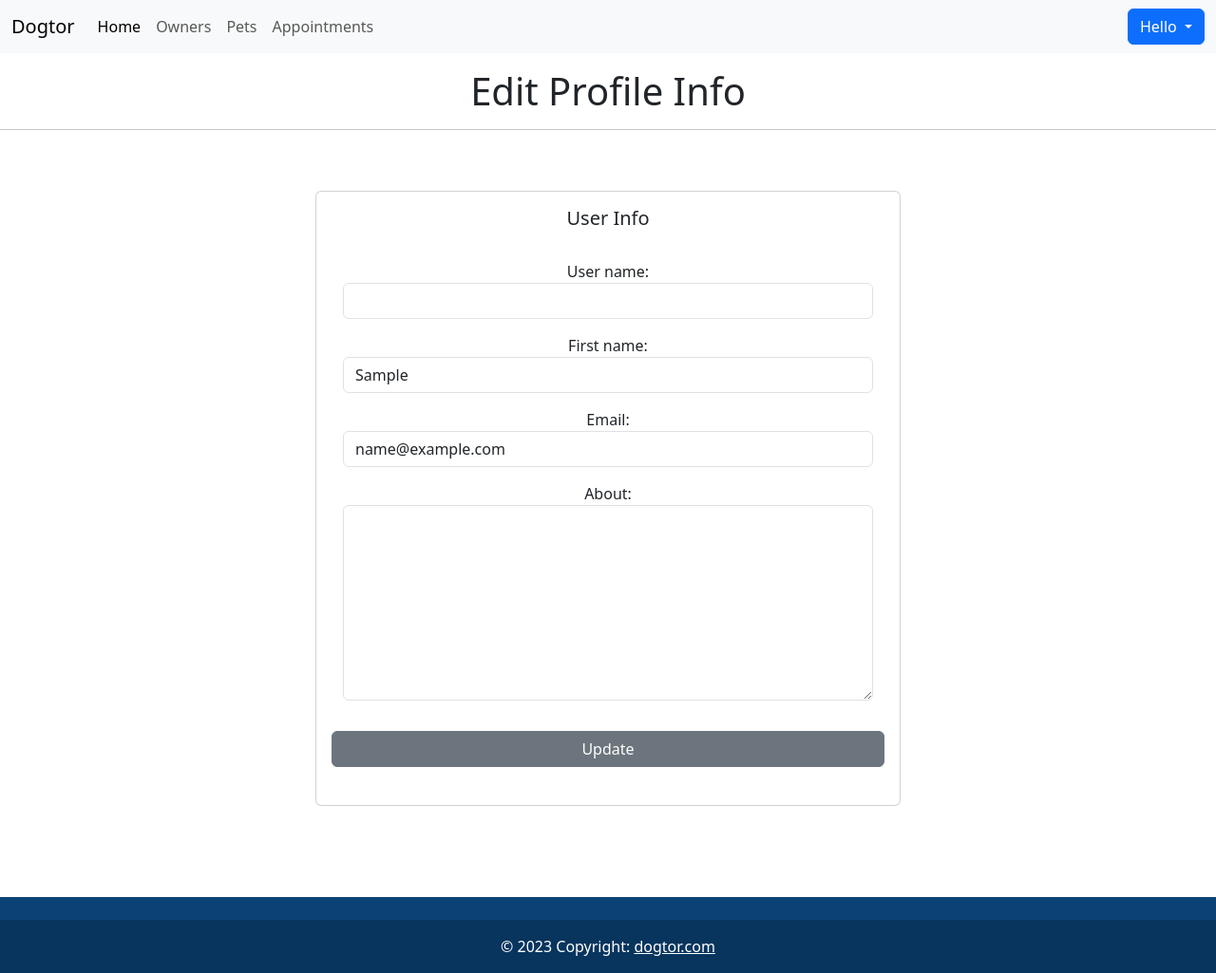
After one commit to rockzt/dogtor, a Django app: page /account/edit_profile/ in a window 1280 px wide. The commit adds this page. Shown: the whole page at 95% size. Run offline with Django 4.2, Linux system fonts and the light colour scheme; the visitor is signed in with stand-in values (Sample User, id 1); some libraries are stand-ins or nearby versions.

Commit message:
[added]  edit user profile info functionality

```diff
--- a/dogtor/authentication/forms.py
+++ b/dogtor/authentication/forms.py
@@ -119,7 +119,7 @@ class CustomUserCreationForm(forms.ModelForm):
                 }),
             'user_name': forms.TextInput(
                 attrs={
-                    'type': 'email',
+                    'type': 'text',
                     'class': 'form-control',
                 }),
             'about': forms.Textarea(
@@ -149,3 +149,35 @@ class CustomUserCreationForm(forms.ModelForm):
         if commit:
             user.save()
         return user
+
+
+
+
+class CustomUserEditForm(forms.ModelForm):
+
+    class Meta:
+        model = User
+        fields = ('user_name', 'first_name', 'email', 'about')
+        widgets = {
+            'email': forms.EmailInput(
+                attrs={
+                    'type': 'email',
+                    'class': 'form-control',
+                }),
+            'first_name': forms.TextInput(
+                attrs={
+                    'type': 'text',
+                    'class': 'form-control',
+                }),
+            'user_name': forms.TextInput(
+                attrs={
+                    'type': 'text',
+                    'class': 'form-control',
+                }),
+            'about': forms.Textarea(
+                attrs={
+                    'type': 'text',
+                    'class': 'form-control',
+                    'rows': '8'
+                }),
+        }
--- a/dogtor/authentication/urls.py
+++ b/dogtor/authentication/urls.py
@@ -4,4 +4,5 @@ from . import views
 urlpatterns = [
     path("register/", views.registration_view, name="register"),
     # Add other URL patterns as needed
+    path('edit_profile/', views.edit_profile, name='edit_profile'),
 ]
--- a/dogtor/authentication/views.py
+++ b/dogtor/authentication/views.py
@@ -1,7 +1,8 @@
 from django.shortcuts import render, redirect
-from .forms import CustomUserCreationForm
+from .forms import CustomUserCreationForm, CustomUserEditForm
 from django.contrib.auth import login
 from django.contrib.auth.forms import AuthenticationForm
+
 
 # Create your views here.
 
@@ -15,3 +16,16 @@ def registration_view(request):
     else:
         form = CustomUserCreationForm()
     return render(request, "registration/registration_form.html", {"form": form})
+
+
+
+
+def edit_profile(request):
+    if request.method == 'POST':
+        form = CustomUserEditForm(request.POST, instance=request.user)
+        if form.is_valid():
+            form.save()
+            return redirect('/account/edit_profile/')  # Redirect to the user's profile page
+    else:
+        form = CustomUserEditForm(instance=request.user)
+    return render(request, 'registration/edit_profile.html', {'form': form})
--- a/dogtor/templates/menu.html
+++ b/dogtor/templates/menu.html
@@ -27,7 +27,7 @@
                 Hello {{ request.user.user_name }}
             </button>
             <ul class="dropdown-menu">
-                <li><a class="dropdown-item" href="#">Edit User</a></li>
+                <li><a class="dropdown-item" href="/account/edit_profile/">Edit User</a></li>
                 <li><a class="dropdown-item" href="/accounts/logout/">Log Out</a></li>
             </ul>
           </div>
--- /dev/null
+++ b/dogtor/templates/registration/edit_profile.html
@@ -0,0 +1,33 @@
+{% extends "base.html" %}
+
+{% block title %}
+<title>Edit Profile Info</title>
+{% endblock title %}
+
+
+{% block header %}
+<h1>Edit Profile Info</h1>
+{% endblock header %}
+
+{% block content %}
+<div class="container text-center mt-5 mb-5 text-center">
+
+<div class="row row-cols-1 row-cols-md-2 g-4 d-flex justify-content-center">
+  <div class="col">
+    <div class="card h-100">
+      <div class="card-body">
+        <h5 class="card-title">User Info</h5>
+          <br>
+        <div class="card-text container-fluid">
+          <form method="POST" class="row">
+            {% csrf_token %}
+            {{form.as_p}}  <!--loading form-->
+            <button type="submit" class="btn btn-secondary btn-block mt-3 mb-4">Update</button>
+          </form>
+        </div>
+      </div>
+    </div>
+  </div>
+</div>
+</div>
+{% endblock content %}
--- a/dogtor/templates/vet/petdates/list.html
+++ b/dogtor/templates/vet/petdates/list.html
@@ -23,7 +23,7 @@
 </div>
 <br>
 <div class="mt-2">
-  <button id="download-csv-button" class="btn btn-success mb-2">Download CSV</button>
+  <button id="download-csv-button" class="btn btn-success mb-4">Download CSV</button>
 </div>
 
       <div class="container-fluid">
@@ -71,6 +71,7 @@
           </div>
         </div>
       </div>
+{% include "pagination.html" %}
 
 {% endblock content %}
 
```
